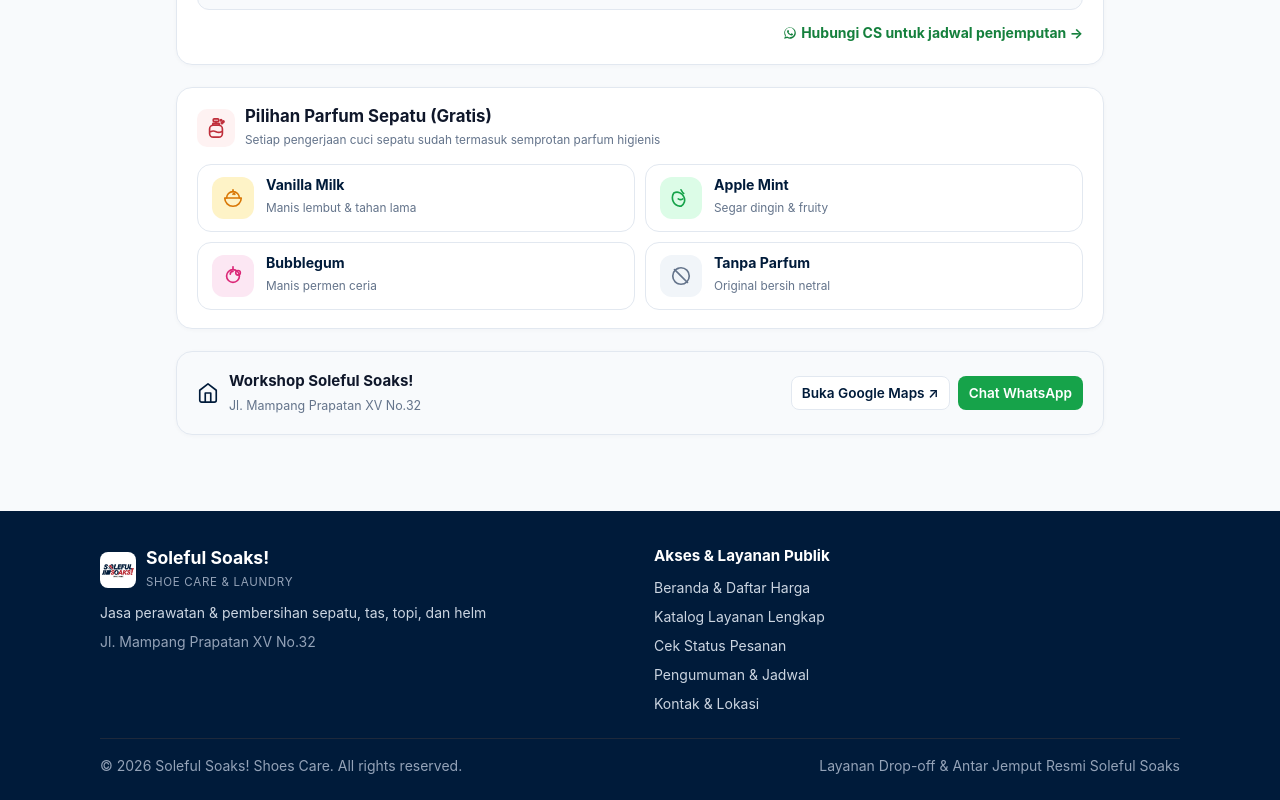
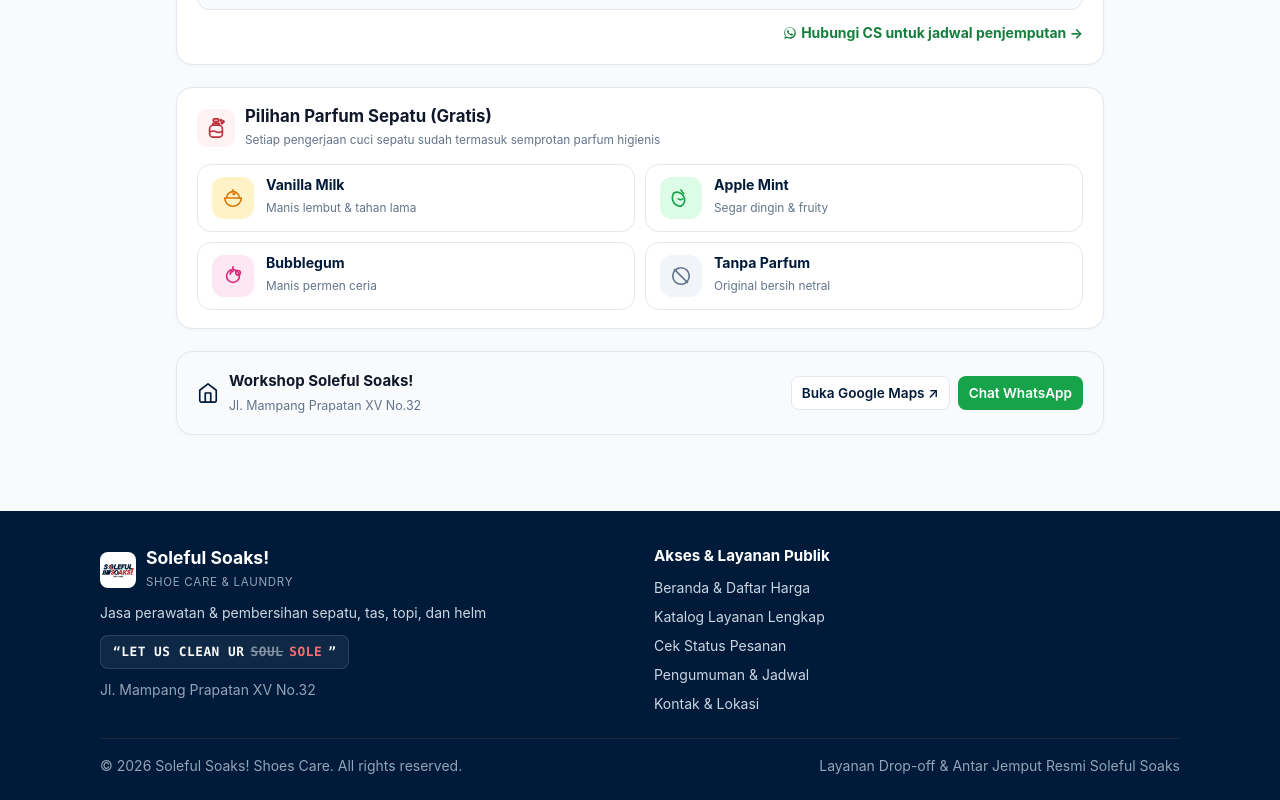
Before and after one commit to bendaharakerenbgtt/solcare, a React (Vite) app: page / in a window 1280 px wide. Shown: the part 1399-2199 px from the top of the page. Built offline with nearby package versions, Linux system fonts and the light colour scheme.

Commit message:
feat(footer): add aesthetic badge with brand slogan in footer

```diff
--- a/src/ui/public/PublicLayout.tsx
+++ b/src/ui/public/PublicLayout.tsx
@@ -135,8 +135,31 @@ export const PublicLayout: React.FC = () => {
               <p className="small" style={{ color: '#cbd5e1', lineHeight: 1.5, margin: 0 }}>
                 {settings?.tagline || 'Jasa perawatan & pembersihan sepatu, tas, topi, dan helm profesional.'}
               </p>
+              {/* Slogan Aesthetic */}
+              <div
+                style={{
+                  display: 'inline-flex',
+                  alignItems: 'center',
+                  gap: '6px',
+                  marginTop: '12px',
+                  padding: '6px 12px',
+                  borderRadius: '8px',
+                  background: 'rgba(255, 255, 255, 0.06)',
+                  border: '1px solid rgba(255, 255, 255, 0.12)',
+                  fontFamily: 'ui-monospace, SFMono-Regular, Menlo, Monaco, monospace',
+                  fontSize: '0.8rem',
+                  fontWeight: 700,
+                  letterSpacing: '0.04em',
+                  color: '#f8fafc',
+                }}
+              >
+                <span>&ldquo;LET US CLEAN UR</span>
+                <span style={{ textDecoration: 'line-through', opacity: 0.5 }}>SOUL</span>
+                <span style={{ color: '#f87171', fontWeight: 800 }}>SOLE</span>
+                <span>&rdquo;</span>
+              </div>
               {settings?.address && (
-                <p className="small" style={{ marginTop: '8px', color: '#94a3b8' }}>
+                <p className="small" style={{ marginTop: '10px', color: '#94a3b8' }}>
                   {settings.address}
                 </p>
               )}
```
